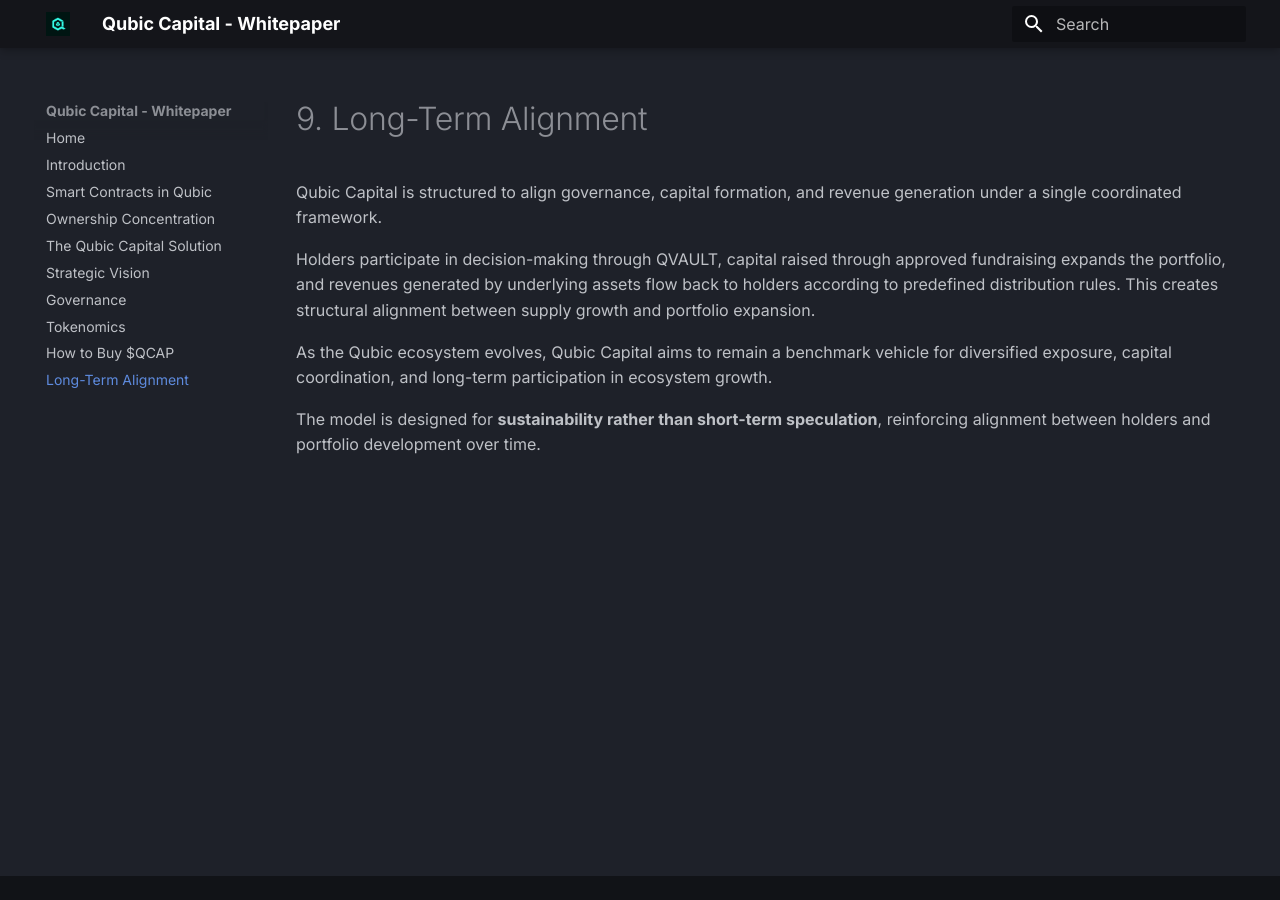
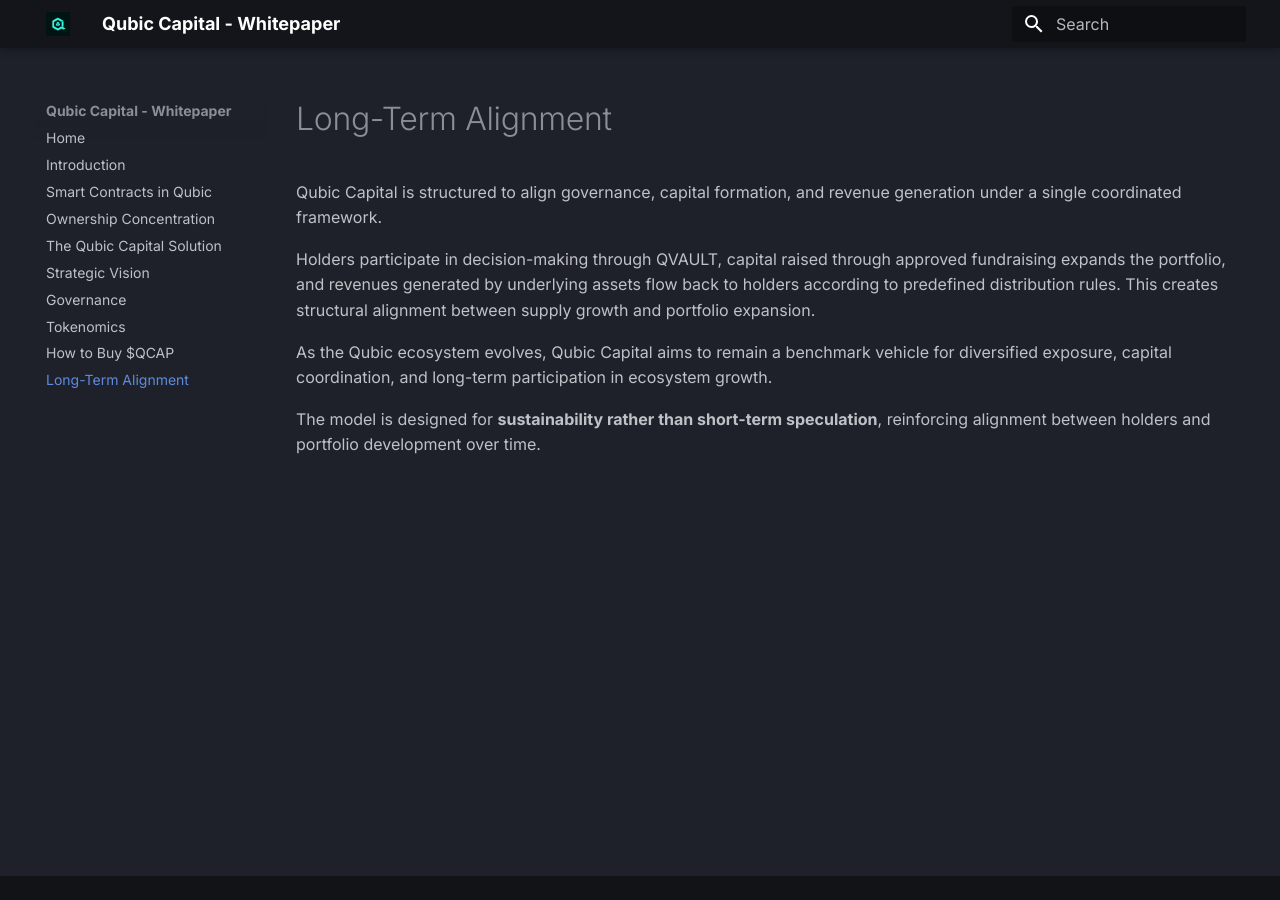
Before and after one commit to HermanToothrot10/qubic-capital-whitepaper, an MkDocs documentation site: the page built from docs/09-long-term-alignment.md, in a window 1280 px wide. Built offline with MkDocs 1.6.1 and Material for MkDocs 9.7.7, drawn with Linux system fonts in a browser that asks for light colours.

Commit message:
Update 09-long-term-alignment.md

```diff
--- a/docs/09-long-term-alignment.md
+++ b/docs/09-long-term-alignment.md
@@ -1,4 +1,4 @@
-# 9. Long-Term Alignment
+# Long-Term Alignment
 
 Qubic Capital is structured to align governance, capital formation, and revenue generation under a single coordinated framework.
 
```
